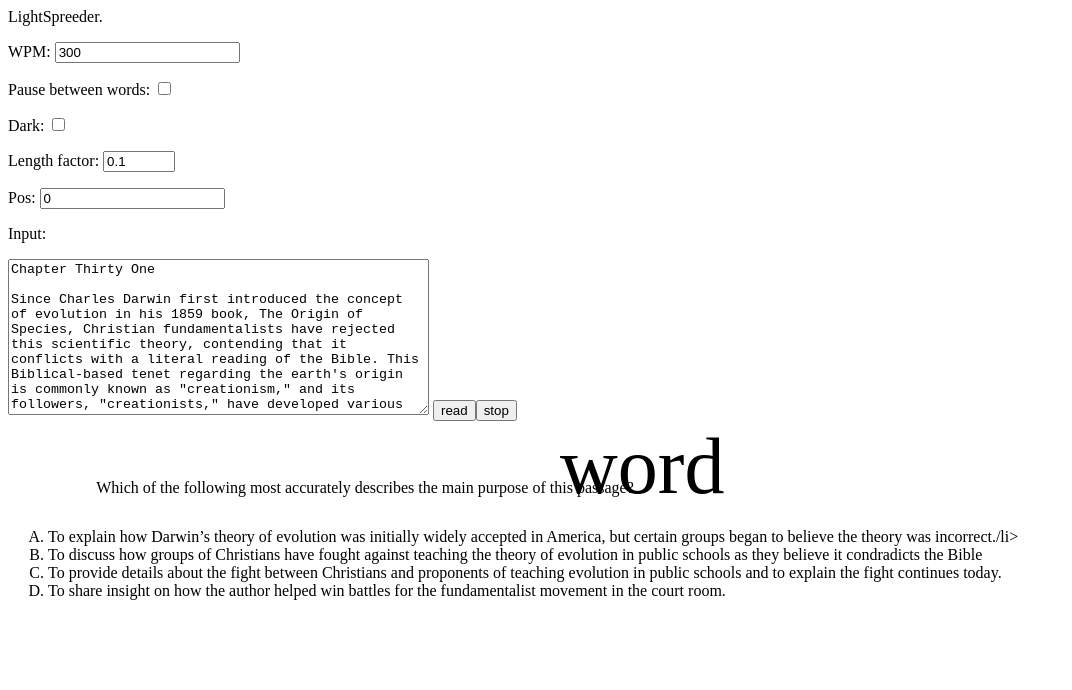
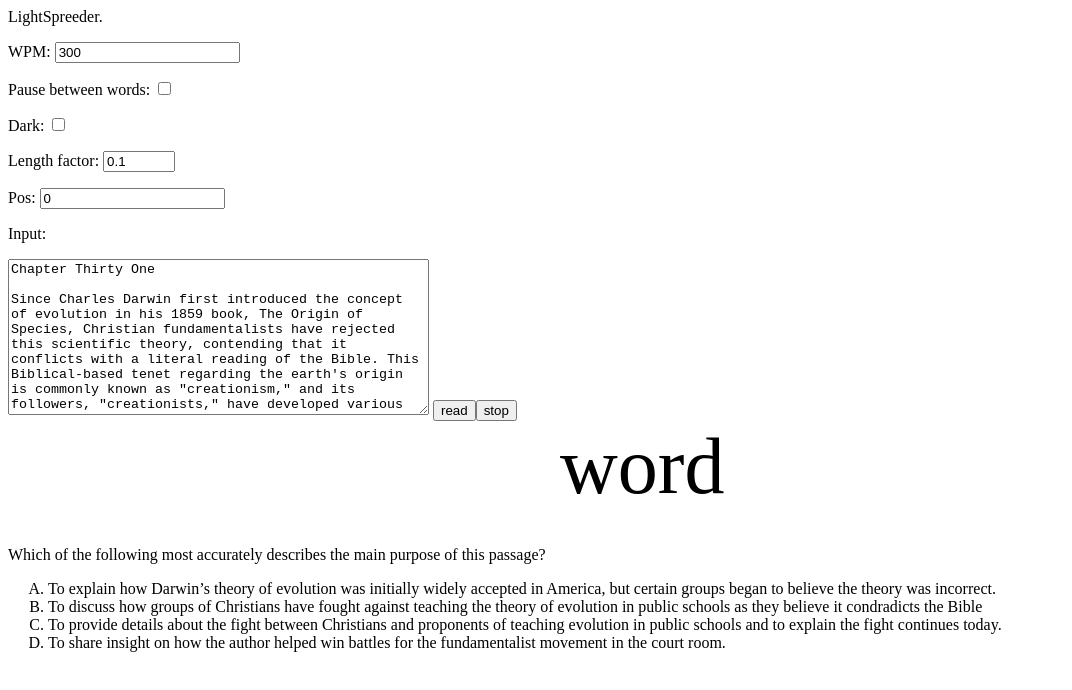
Before and after one commit to prettypositron/shanespeed, a plain HTML site: page index.html in a window 1280 px wide. Shown: the whole page, without its empty margins (0-1072 px from the left). Drawn offline with Linux system fonts and the light colour scheme.

Commit message:
Update index.html

```diff
--- a/index.html
+++ b/index.html
@@ -44,10 +44,10 @@ Now, over seventy-five years after the infamous “Scopes Monkey Trial,” the c
 </textarea>
 <button onclick=read()>read</button><button onclick="clearTimeout(interval)">stop</button><br>
 <div id=outp><span id=outpstack></span> <span id=outpword>word</span></div>
-
-Which of the following most accurately describes the main purpose of this passage?
+<br><br>
+<p>Which of the following most accurately describes the main purpose of this passage?</p>
 <ol type="A">
-	<li>To explain how Darwin’s theory of evolution was initially widely accepted in America, but certain groups began to believe the theory was incorrect./li>
+	<li>To explain how Darwin’s theory of evolution was initially widely accepted in America, but certain groups began to believe the theory was incorrect.</li>
 	<li>To discuss how groups of Christians have fought against teaching the theory of evolution in public schools as they believe it condradicts the Bible</li>
   <li>To provide details about the fight between Christians and proponents of teaching evolution in public schools and to explain the fight continues today.</li>
 	<li>To share insight on how the author helped win battles for the fundamentalist movement in the court room.
```
